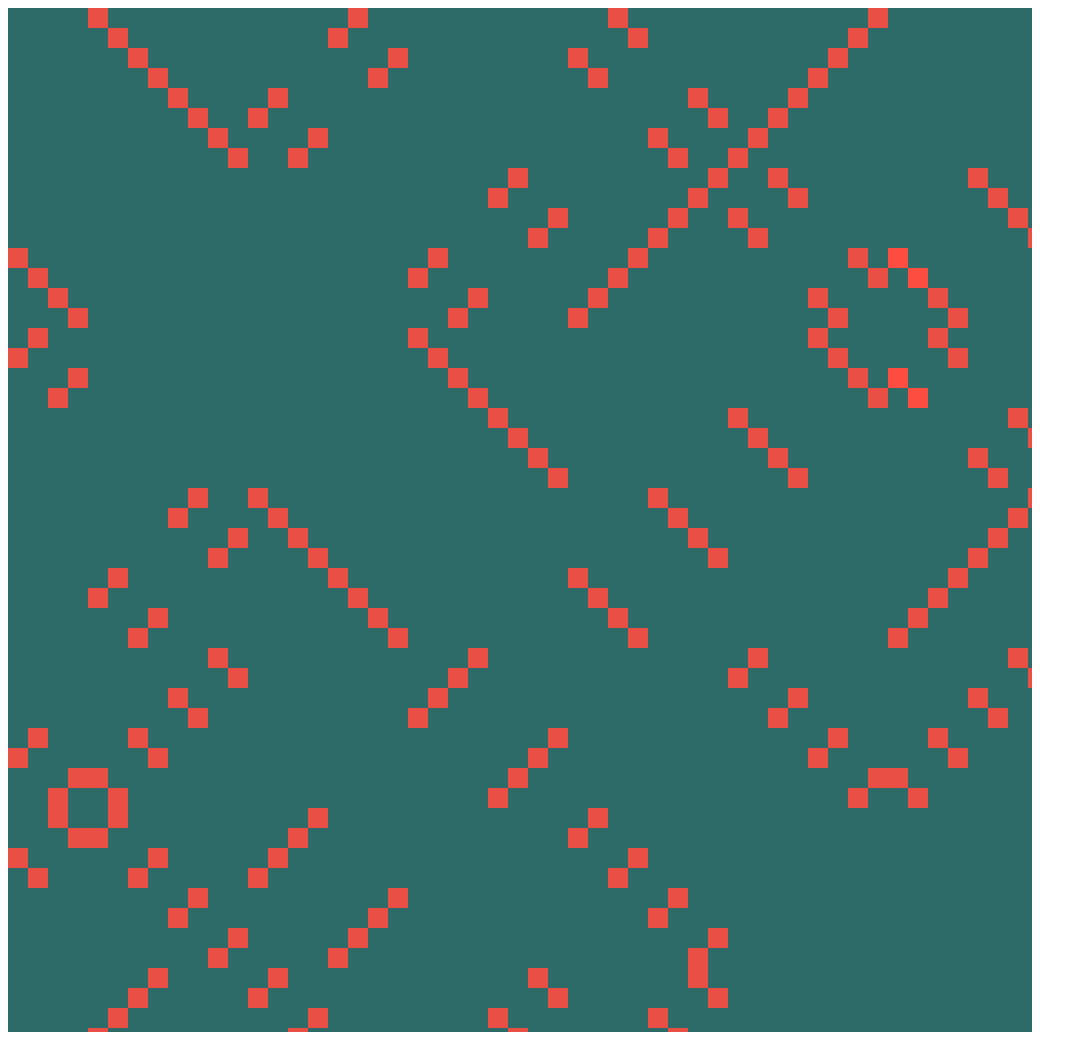
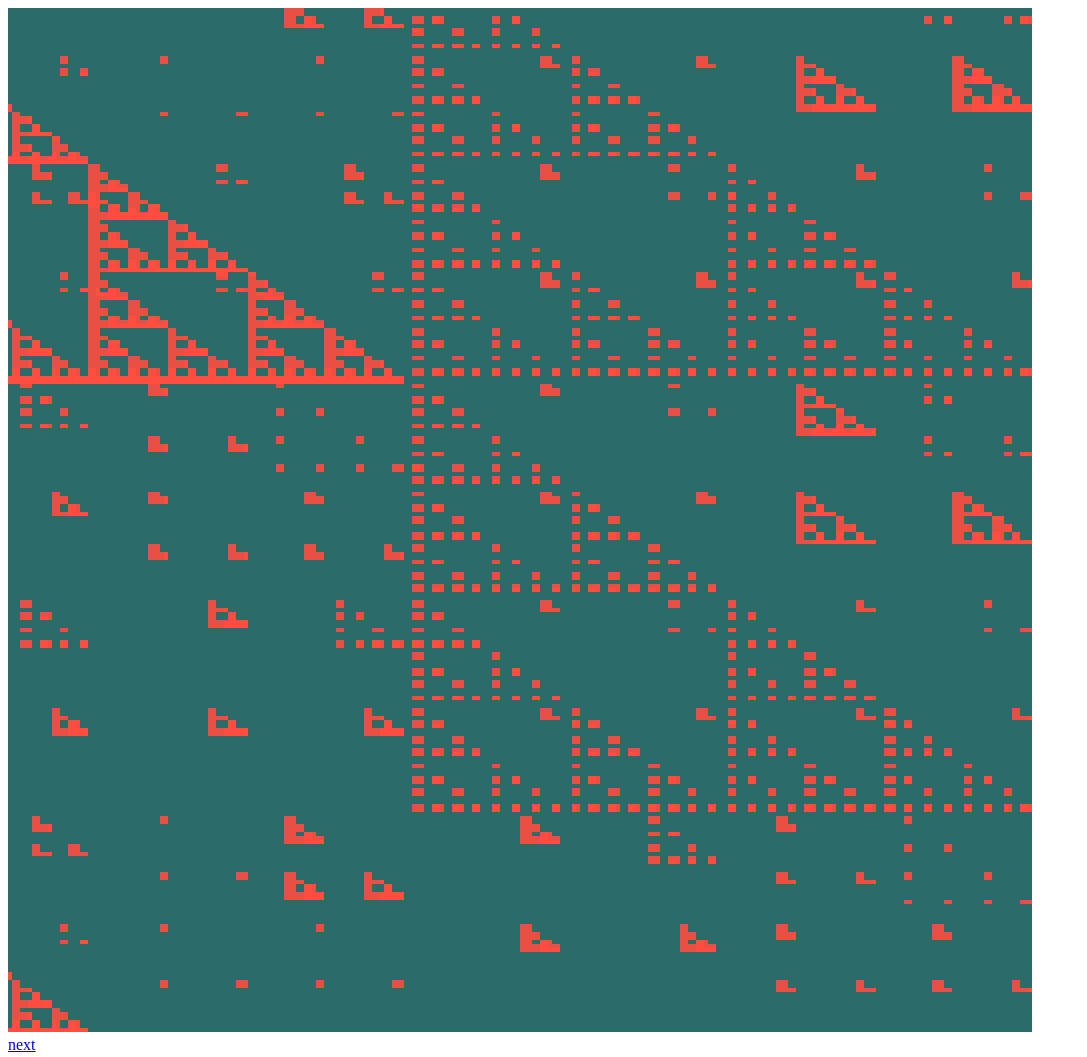
Before and after one commit to kmooney/patterns, a plain HTML site: page index.html in a window 1280 px wide. Shown: the whole page, without its empty margins (0-1087 px from the left). Drawn offline with Linux system fonts and the light colour scheme; animation ran at ten frames a second.

Commit message:
more stuff

```diff
--- a/index.html
+++ b/index.html
@@ -2,15 +2,18 @@
 <html>
 <head><title>Patterns</title></head>
 <body>
-    <canvas id="can" width="1024" height="1024">
+    <div><canvas id="can" width="1024" height="1024"></div>
+    <div><a href="#" onClick="next()">next</a></div>
     <script>
         const SIZE = 4;
         const context = can.getContext('2d');
         let bgStyle = 'rgba(255,77,64,0.9)';
         let fillStyles = ['rgba(0,211,149,1.0)', 'rgba(0,175,141,0.7)', 'rgba(0,110,113,1.0)', 'rgba(45,107,104,1.0)', 'rgba(71,115,117,1.0)'];
         var lastM = 0;
-        var xScale = 0.1;
-        var yScale = 0;
+        var xScale = (-0.5 + Math.random()) / 10;
+        var yScale = (-0.5 + Math.random()) / 10;
+        var xDiv = (-0.5 + Math.random()) * 5;
+        var yDiv = (-0.5 + Math.random()) * 5;
         var audioCtx = new (window.AudioContext || window.webkitAudioContext)({sampleRate: 20000});
 
         var analyser = audioCtx.createAnalyser();
@@ -19,30 +22,28 @@
         var biquadFilter = audioCtx.createBiquadFilter();
         var convolver = audioCtx.createConvolver();
 
-
-        // connect the nodes together
-
-        // Manipulate the Biquad filter
+        var p = new URLSearchParams(window.location.search);
 
         function go(t) {
-            var audioBuffer = audioCtx.createBuffer(2, 256, audioCtx.sampleRate);
+
+            var audioBuffer = audioCtx.createBuffer(2, 334, audioCtx.sampleRate);
             var bufferLeft = audioBuffer.getChannelData(0);
             var bufferRight = audioBuffer.getChannelData(1);
             context.fillStyle = bgStyle;
             context.fillRect(0,0,1024,1024);
 
-            let m = 13;
+            let m = p.get('m') || 13;
             context.fillStyle=fillStyles[m % fillStyles.length];
 
             for (let x = t * xScale; x < 256 + (t * xScale); x++) {
                 for (let y = t * yScale; y < 256 + (t * yScale); y++) {
-                    if ( ((x/5) ^ (y/5)) % m) {
+                    if ( ((x/xDiv) | (y/yDiv)) % m) {
                         context.fillRect(x*SIZE - (t*xScale*SIZE), y*SIZE - (t*yScale*SIZE), SIZE, SIZE);
-                        if (Math.trunc(x*SIZE - (t*xScale*SIZE)) == 0) {
+                        if (Math.trunc(x*SIZE - (t*xScale*SIZE)) < 3) {
                             bufferLeft[Math.trunc(y*SIZE - (t*yScale*SIZE))] = 1.0;
                             bufferRight[Math.trunc(y*SIZE - (t*yScale*SIZE))] =1.0;
                         }
-                    } else if (Math.trunc(x*SIZE - (t*xScale*SIZE)) == 0) {
+                    } else if (Math.trunc(x*SIZE - (t*xScale*SIZE)) < 3) {
                         bufferLeft[Math.trunc(y*SIZE - (t*yScale*SIZE))] = -1.0;
                         bufferRight[Math.trunc(y*SIZE - (t*yScale*SIZE))] = -1.0;
                     }
@@ -67,7 +68,10 @@
 
 
         window.requestAnimationFrame(go);
+        function next() {
+            p.set('m', parseInt(p.get('m')) + 1);
+            window.location.search = p.toString();
+        }
     </script>
-
 </body>
 </html>
```
